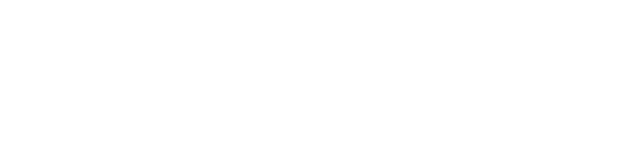
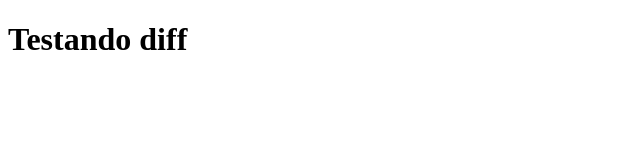
Before and after one commit to HygorNCLOliveira/curso_git_1, a plain HTML site: page 1_Primeiro_repo/index.html in a window 1280 px wide. Shown: the whole page, without its empty margins (0-640 px from the left). Drawn offline with Linux system fonts and the light colour scheme.

Commit message:
teste diff

```diff
--- a/1_Primeiro_repo/index.html
+++ b/1_Primeiro_repo/index.html
@@ -6,6 +6,8 @@
     <title>Teste</title>
 </head>
 <body>
-
+    <div>
+        <h1>Testando diff</h1>
+    </div>
 </body>
 </html>
```
